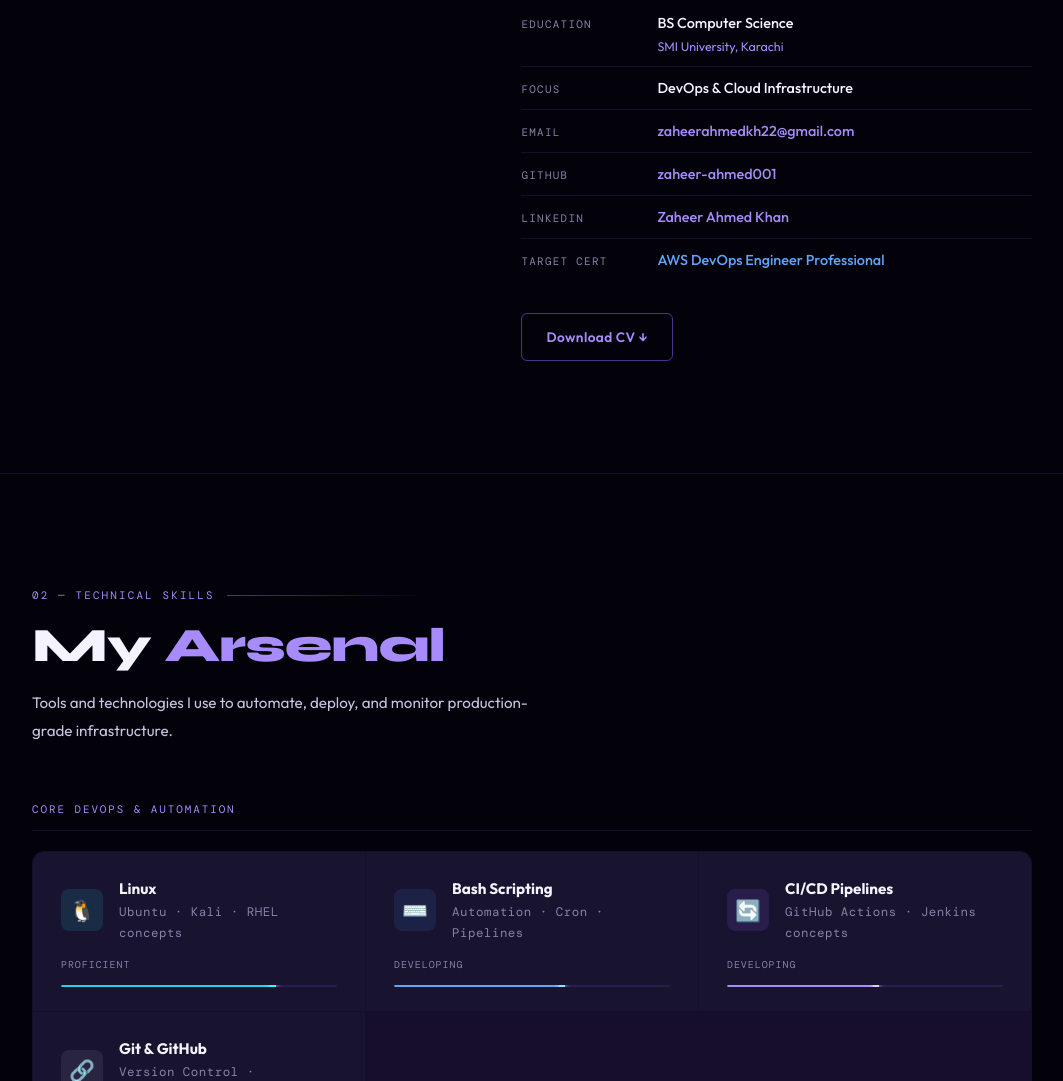
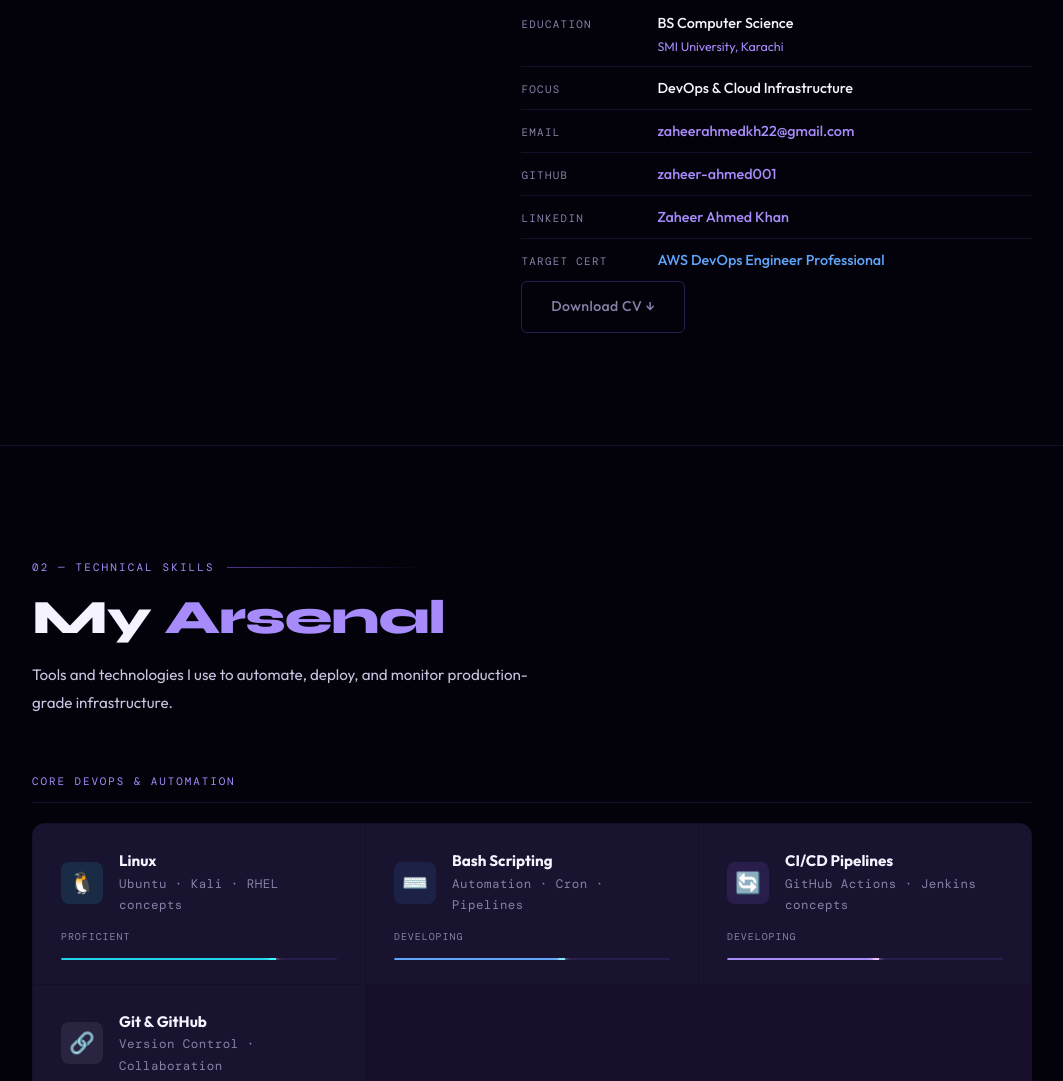
Before and after one commit to zaheer-ahmed001/My-Portfolio, a plain HTML site: page index.html in a window 1280 px wide. Shown: the part 1596-2677 px from the top of the page, without its empty margins (108-1171 px from the left). Drawn offline with nearby package versions, Linux system fonts and the light colour scheme; a web font is replaced by a local one.

Commit message:
Update CV download link and button style

```diff
--- a/index.html
+++ b/index.html
@@ -489,7 +489,9 @@ footer{position:relative;z-index:2;padding:2.5rem 6rem;border-top:1px solid var(
             <span class="info-val" style="color:var(--b300)">AWS DevOps Engineer Professional</span>
           </div>
         </div>
-        <div class="cv-row"><a href="#" class="btn-cv">Download CV ↓</a></div>
+<a href="zaheer-ahmed-cv.pdf" download="Zaheer_Ahmed_CV.pdf" class="btn-ghost">
+  Download CV ↓
+</a>
       </div>
     </div>
   </div>
```
